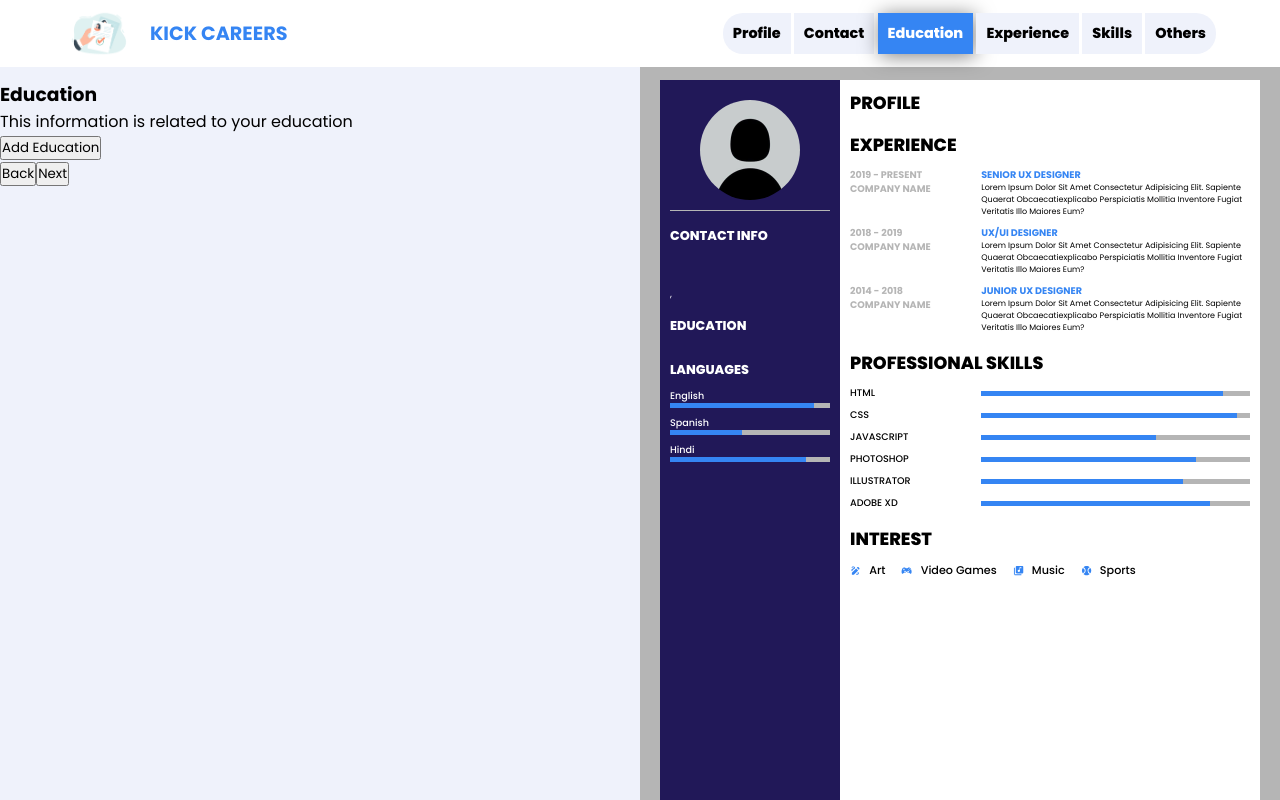
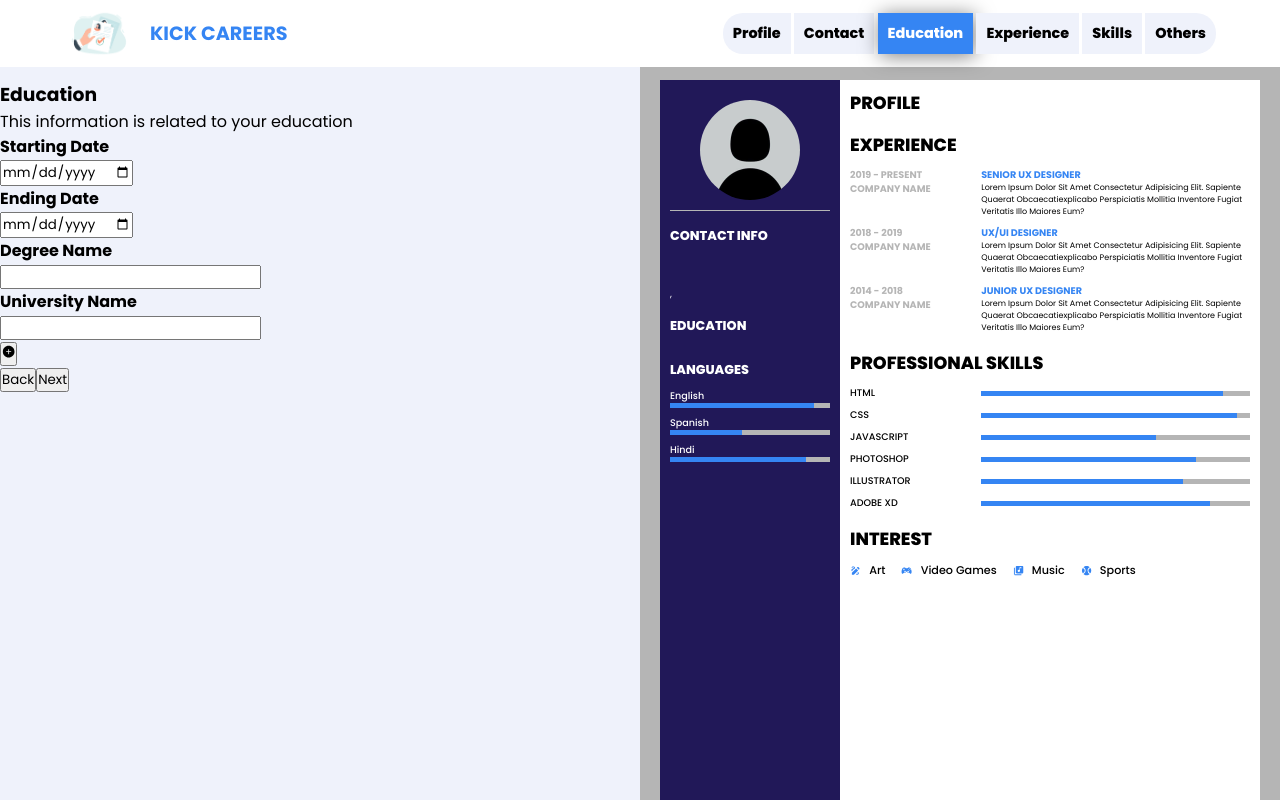
Before and after one commit to aj0911/ResumeBuilder, a React (Create React App) app: page /Resume in a window 1280 px wide. Built offline with nearby package versions, Linux system fonts and the light colour scheme.

Commit message:
finally solved

```diff
--- a/src/Components/Resume/Education.jsx
+++ b/src/Components/Resume/Education.jsx
@@ -1,5 +1,6 @@
 import './Common.css'
 import React, { useState } from 'react'
+import { AiFillMinusCircle, AiFillPlusCircle } from 'react-icons/ai'
 
 const Education = ({setActive,setEducation,education}) => {
 
@@ -8,8 +9,11 @@ const Education = ({setActive,setEducation,education}) => {
       setActive(2);
   }
 
-  const [count,setCount] = useState(0);
-
+  const [count,setCount] = useState(1);
+  const removeEdu = ()=>{
+    setEducation({...education,[count-1]:{}});
+    setCount(count-1);
+  }
 return (
   <>
       <div className="heading">
@@ -18,28 +22,32 @@ return (
       </div>
       <form onSubmit={(e)=>handleNext(e)}>
           {
-            Object.values(education).map((_,i)=>(
+            [...Array(count).keys()].map((_,i)=>(
               <div key={i} className="inputs">
+                {
+                  (i<1)?'':
+                  <button onClick={removeEdu}><AiFillMinusCircle/></button>
+                }
                 <div className="formControl">
                     <h4>Starting Date</h4>
-                    <input value={education[i].startingDate}  onChange={(e)=>setEducation({...education,[i]:{...education[i],startingDate:e.target.value}})} type="date" required />
+                    <input value={(!education[i])?'':education[i].startingDate}  onChange={(e)=>setEducation({...education,[i]:{...education[i],startingDate:e.target.value}})} type="date" required />
                 </div>
                 <div className="formControl">
                     <h4>Ending Date</h4>
-                    <input value={education[i].endingDate}  onChange={(e)=>setEducation({...education,[i]:{...education[i],endingDate:e.target.value}})} type="date" required />
+                    <input value={(!education[i])?'':education[i].endingDate}  onChange={(e)=>setEducation({...education,[i]:{...education[i],endingDate:e.target.value}})} type="date" required />
                 </div>
                 <div className="formControl">
                     <h4>Degree Name</h4>
-                    <input value={education[i].degreeName} onChange={(e)=>setEducation({...education,[i]:{...education[i],degreeName:e.target.value}})} type="text" required />
+                    <input value={(!education[i])?'':education[i].degreeName} onChange={(e)=>setEducation({...education,[i]:{...education[i],degreeName:e.target.value}})} type="text" required />
                 </div>
                 <div className="formControl">
                     <h4>University Name</h4>
-                    <input value={education[i].universityName} onChange={(e)=>setEducation({...education,[i]:{...education[i],universityName:e.target.value}})} type="text" required />
+                    <input value={(!education[i])?'':education[i].universityName} onChange={(e)=>setEducation({...education,[i]:{...education[i],universityName:e.target.value}})} type="text" required />
                 </div>
               </div>
             ))
           }
-          <button onClick={()=>{setEducation({...education,[count]:{}});setCount(count+1)}}>{(count===0)?'Add Education':'Add More'}</button>
+          <button onClick={()=>{setCount(count+1)}}><AiFillPlusCircle/></button>
           <div className="btns">
               <button onClick={()=>setActive(1)}>Back</button>
               <input type="submit" value={'Next'} />
```
